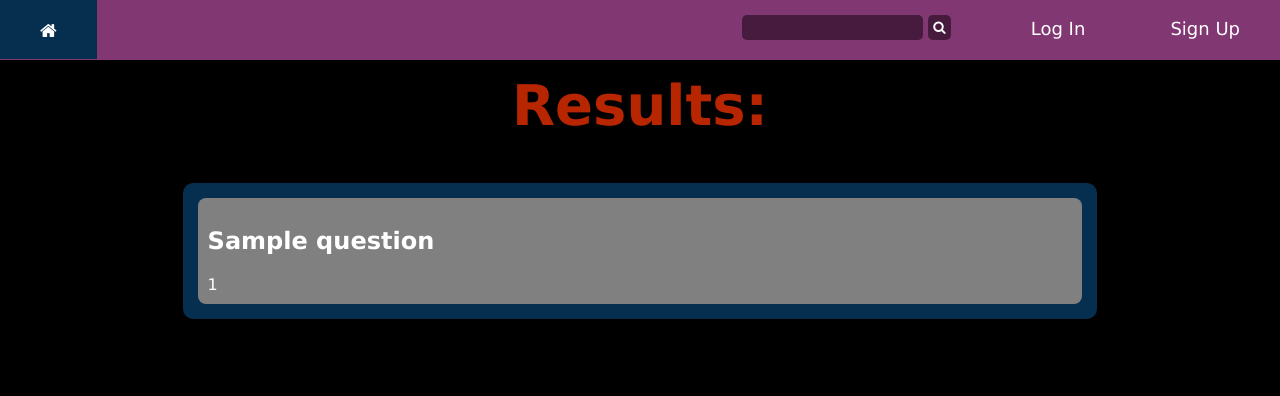
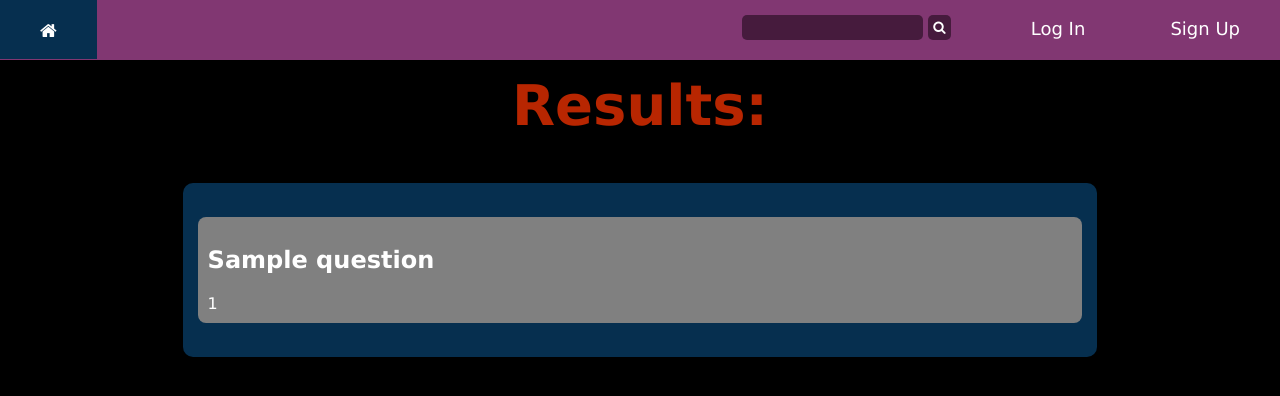
Before and after one commit to waidd280/my_blog_app, a Flask app: template app/templates/search_results.html in a window 1280 px wide. Shown: the top 396 px of the page. Run offline with Flask 2, Linux system fonts and the light colour scheme; tables that the repository leaves empty hold one stand-in row (values such as "Sample post"); the template is opened without the code that fills it: values that come from a table or form of the project are taken from there, most other values are stand-ins (such as "Sample title", 1, 10 or a date in 2020).

Commit message:
Add spacing to search page

```diff
--- a/app/static/css/style.css
+++ b/app/static/css/style.css
@@ -220,6 +220,7 @@ body{
 
 .question-link{
     text-decoration: none;
+    margin: 30px;
 }
 
 .question-page-header{
```
